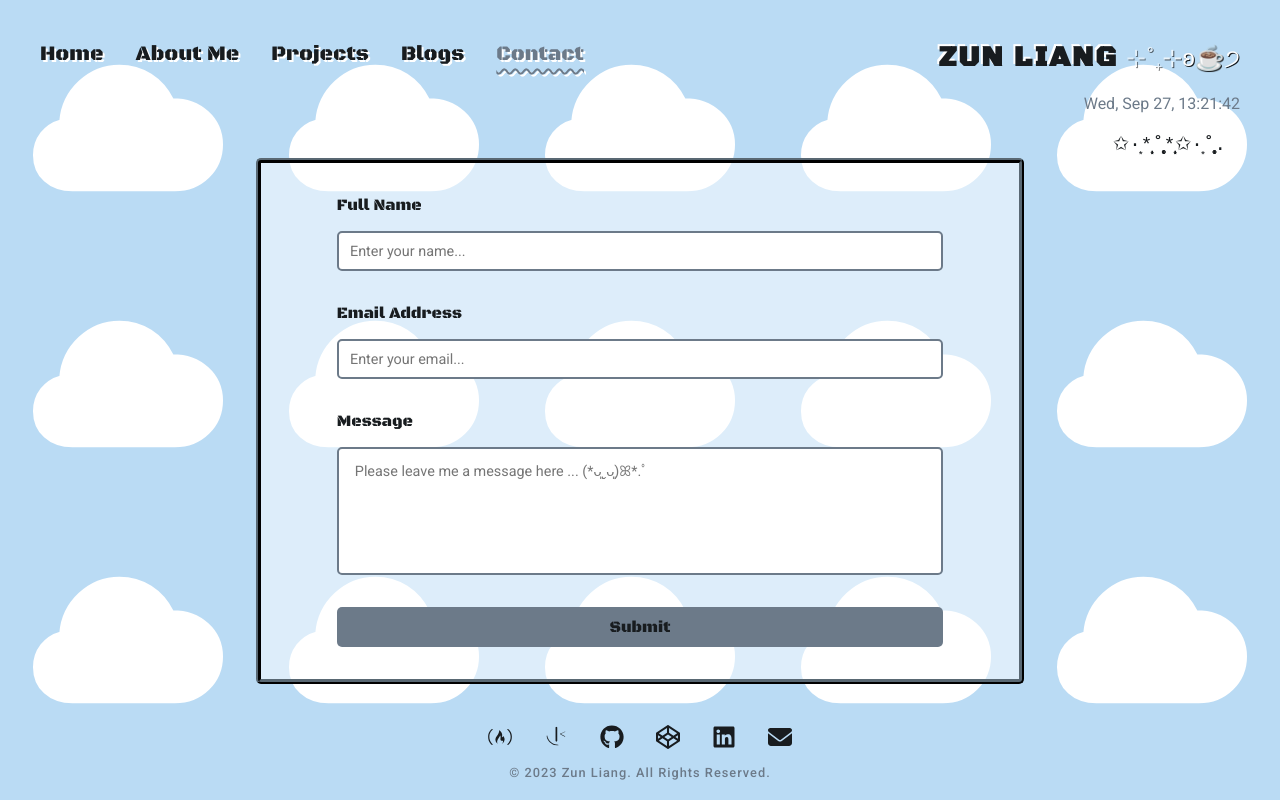
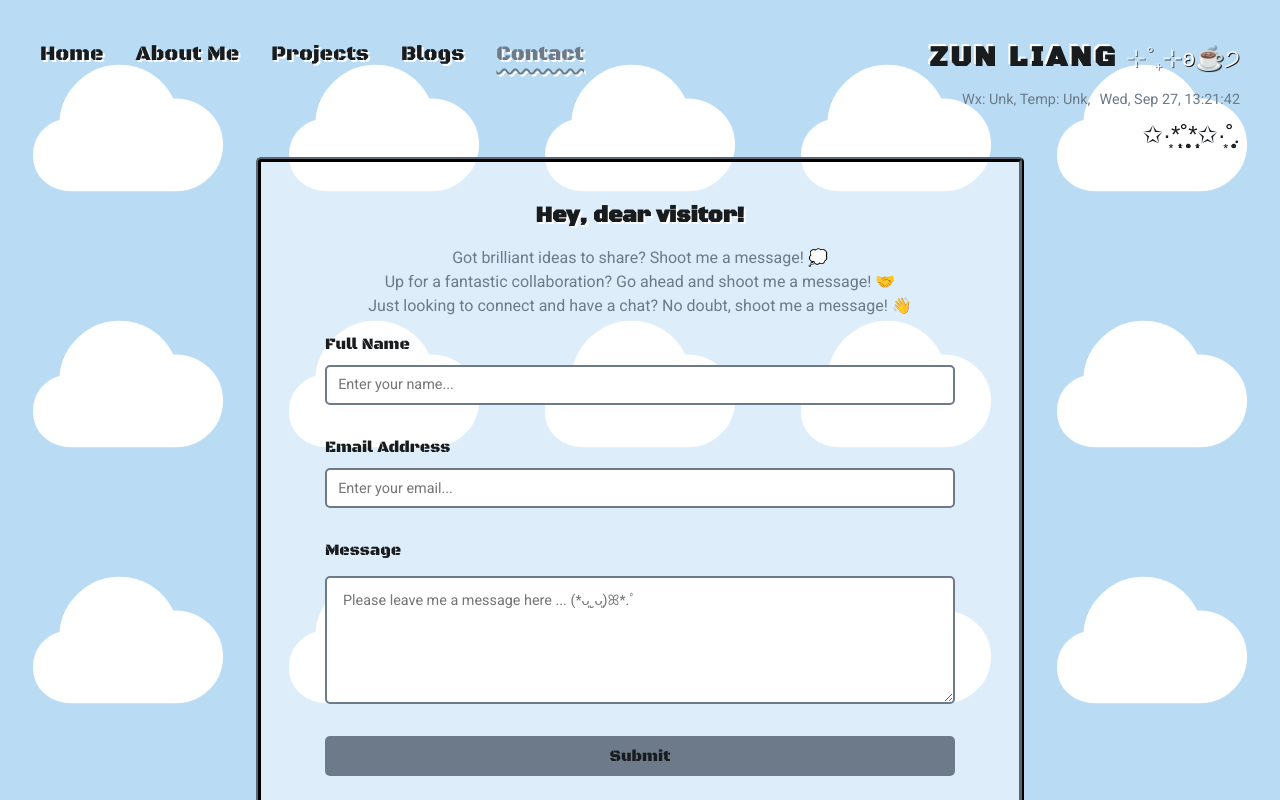
Before and after one commit to zun-liang/portfolio, a React (Vite) app: page /contact in a window 1280 px wide. Built offline with nearby package versions, Linux system fonts and the light colour scheme; no server answers.

Commit message:
fix markdown display bugs

```diff
--- a/package.json
+++ b/package.json
@@ -18,6 +18,8 @@
     "@fortawesome/react-fontawesome": "^0.2.0",
     "@uiw/react-md-editor": "^3.23.6",
     "firebase": "^10.4.0",
+    "html-react-parser": "^4.2.2",
+    "marked": "^9.1.2",
     "react": "^18.2.0",
     "react-dom": "^18.2.0",
     "react-markdown": "^9.0.0",
--- /dev/null
+++ b/src/components/BlogContent.jsx
@@ -0,0 +1,89 @@
+/* eslint-disable react/prop-types */
+import parse, { domToReact } from "html-react-parser";
+import styled from "styled-components";
+import { ParagraphColorSwitch } from "../assets/styles/Styles";
+const StyledH1 = styled.h1``;
+const StyledH2 = styled.h2``;
+const StyledH3 = styled.h3``;
+const StyledP = styled.p`
+  color: ${ParagraphColorSwitch};
+  line-height: 1.5;
+  & > a {
+    &:link,
+    &:hover,
+    &:active,
+    &:visited {
+      color: ${ParagraphColorSwitch};
+    }
+  }
+`;
+const StyledList = styled.ul`
+  & > li > ul > li {
+    margin-left: 1rem;
+    color: ${ParagraphColorSwitch};
+    line-height: 1.5;
+  }
+  & > li {
+    margin-left: 2rem;
+    color: ${ParagraphColorSwitch};
+    line-height: 1.5;
+  }
+  & > li > a,
+  & > li > ul > li > a {
+    &:link,
+    &:hover,
+    &:active,
+    &:visited {
+      color: ${ParagraphColorSwitch};
+    }
+  }
+`;
+const StyledLink = styled.a`
+  text-decoration: none;
+  &:link,
+  &:hover,
+  &:active,
+  &:visited {
+    color: ${ParagraphColorSwitch};
+  }
+`;
+const BlogContent = ({ theme, blogContent }) => {
+  const html = blogContent;
+  console.log(html);
+  const options = {
+    replace: (domNode) => {
+      if (domNode.type === "tag" && domNode.name === "h1") {
+        return (
+          <StyledH1 $theme={theme}>{domToReact(domNode.children)}</StyledH1>
+        );
+      }
+      if (domNode.type === "tag" && domNode.name === "h2") {
+        return (
+          <StyledH2 $theme={theme}>{domToReact(domNode.children)}</StyledH2>
+        );
+      }
+      if (domNode.type === "tag" && domNode.name === "h3") {
+        return (
+          <StyledH3 $theme={theme}>{domToReact(domNode.children)}</StyledH3>
+        );
+      }
+      if (domNode.type === "tag" && domNode.name === "p") {
+        return <StyledP $theme={theme}>{domToReact(domNode.children)}</StyledP>;
+      }
+      if (domNode.type === "tag" && domNode.name === "ul") {
+        return (
+          <StyledList $theme={theme}>{domToReact(domNode.children)}</StyledList>
+        );
+      }
+      if (domNode.type === "tag" && domNode.name === "a") {
+        return (
+          <StyledLink $theme={theme}>{domToReact(domNode.children)}</StyledLink>
+        );
+      }
+    },
+  };
+  return <>{parse(html, options)}</>;
+};
+export default BlogContent;
+
+//in page link not working
--- a/src/components/Header.jsx
+++ b/src/components/Header.jsx
@@ -35,11 +35,11 @@ const Title = styled.h1`
   color: ${PrimaryColorSwitch};
   text-shadow: -2px -2px ${SecondaryColorSwitch};
   @media (min-width: 800px) {
-    letter-spacing: 2px;
     font-size: 2rem;
   }
   @media (min-width: 1000px) {
     font-size: 1.8rem;
+    letter-spacing: 3px;
   }
 `;
 const SubTitle = styled.span`
@@ -78,7 +78,13 @@ const SubTitleBlinkSlow = styled(SubTitleBlink)`
 const StyledDiv = styled.div`
   display: flex;
   align-items: center;
-  gap: 10px;
+  gap: 5px;
+  @media (min-width: 800px) {
+    gap: 7px;
+  }
+  @media (min-width: 1000px) {
+    gap: 9px;
+  }
 `;
 const Time = styled.p`
   text-align: right;
@@ -86,29 +92,21 @@ const Time = styled.p`
   font-size: 0.8rem;
   color: ${TertiarySecondary};
   @media (min-width: 800px) {
-    margin: 1rem 0;
-    font-size: 1.2rem;
-  }
-  @media (min-width: 1000px) {
-    font-size: 1rem;
+    margin: 0.8rem 0;
+    font-size: 0.9rem;
   }
 `;
 const Weather = styled.p`
   color: ${TertiarySecondary};
-  & > span {
   font-size: 0.8rem;
+  @media (min-width: 800px) {
+    font-size: 0.9rem;
   }
 `;
-const ThemeSwitch = styled.pre`
-  transform: scale(0.8);
+const ThemeSwitch = styled.p`
+  font-size: 1.5rem;
   cursor: ${CursorPointerSwitch};
   text-shadow: 1px 1px ${SecondaryColorSwitch};
-  @media (min-width: 800px) {
-    font-size: 1.8rem;
-  }
-  @media (min-width: 1000px) {
-    font-size: 1.5rem;
-  }
 `;
 
 const Header = ({ theme, setTheme }) => {
@@ -120,7 +118,6 @@ const Header = ({ theme, setTheme }) => {
     minute: "2-digit",
     second: "2-digit",
     hourCycle: "h23",
-    hour12: false,
   };
   const [current, setCurrent] = useState(
     new Date().toLocaleString("en-US", options)
@@ -134,31 +131,29 @@ const Header = ({ theme, setTheme }) => {
     return () => clearInterval(interval);
   }, []);
 
-  const [lat, setLat] = useState("");
-  const [log, setLog] = useState("");
   const [weather, setWeather] = useState("");
   const [temp, setTemp] = useState("");
   const celsius = parseInt(temp - 273.15);
   const fahrenheit = parseInt(((temp - 273.15) * 9) / 5 + 32);
-  const [fetchError, setFetchhError] = useState(null);
+  const [fetchError, setFetchhError] = useState(true);
 
   useEffect(() => {
     navigator.geolocation.getCurrentPosition((pos) => {
-      setLat(pos.coords.latitude);
-      setLog(pos.coords.longitude);
-    });
+      const lat = pos.coords.latitude;
+      const log = pos.coords.longitude;
       fetch(
         `https://api.openweathermap.org/data/2.5/weather?lat=${lat}&lon=${log}&appid=49fd57e86d1e7e545f5c08f4b28d7dd7`
       )
         .then((res) => res.json())
         .then((data) => {
+          setFetchhError(false);
           setWeather(data.weather[0].main);
           setTemp(data.main.temp);
         })
         .catch(() => {
           setFetchhError(true);
         });
-    //have no idea why it is 400 bad request all the time
+    });
   }, []);
 
   const updateTheme = () => setTheme((prev) => !prev);
@@ -179,14 +174,16 @@ const Header = ({ theme, setTheme }) => {
       </TitleContainer>
       <Menu theme={theme} menu={menu} toggleMenu={toggleMenu} />
       <StyledDiv>
-        <Time $theme={theme}>{current}</Time>
-        {fetchError ? null : (
+        {fetchError ? (
+          <Weather $theme={theme}>Wx: Unk, Temp: Unk,</Weather>
+        ) : (
           <Weather $theme={theme}>
-            : {weather} {celsius}
-            <span>°C</span> / {fahrenheit}
-            <span>°F</span>
+            {weather} {celsius}
+            °C/{fahrenheit}
+            °F,
           </Weather>
         )}
+        <Time $theme={theme}>{current}</Time>
       </StyledDiv>
       <ThemeSwitch onClick={updateTheme} $theme={theme}>
         {theme ? "✩·͙*̩̩͙˚̩̥̩̥*̩̩͙✩·͙˚̩̥̩̥." : "⁺☁️☼₊☁️⁺₊"}
@@ -196,6 +193,3 @@ const Header = ({ theme, setTheme }) => {
 };
 
 export default Header;
-//it was showing "24:xx" instead of "00:xx"
-//should be fixed by hourCycle, have to see tomorrow
-//different browsers display emojis differently, pre better?
--- a/src/pages/Blogs.jsx
+++ b/src/pages/Blogs.jsx
@@ -4,14 +4,20 @@ import { getDocs, orderBy, query } from "firebase/firestore";
 import { memo, useEffect, useMemo } from "react";
 import { Link, useLoaderData, useSearchParams } from "react-router-dom";
 import styled from "styled-components";
+import Markdown from "react-markdown";
 
-import { CursorPointerSwitch, ParagraphColorSwitch, PrimaryColorSwitch, TertiaryColorSwitch } from "../assets/styles/Styles";
+import {
+  CursorPointerSwitch,
+  ParagraphColorSwitch,
+  PrimaryColorSwitch,
+  TertiaryColorSwitch,
+} from "../assets/styles/Styles";
 import { blogsCollection } from "../firebase";
 
 const BlogsContainer = styled.div`
   width: 80vw;
   min-height: 55vh;
-  margin: 0 auto;
+  margin: 0 auto 2rem;
   display: flex;
   flex-direction: column;
   gap: 2rem;
@@ -29,11 +35,11 @@ const BlogContainer = styled.div`
   gap: 0.5rem;
 `;
 const Filters = styled.div`
-  margin: 0 auto 2rem;
+  margin: 0 auto;
   display: flex;
   flex-wrap: wrap;
   justify-content: center;
-  gap: 1rem;
+  gap: 0.5rem;
 `;
 const Filter = styled.button`
   padding: 0.2rem 0.5rem;
@@ -50,7 +56,7 @@ const Filter = styled.button`
 `;
 const Time = styled.p`
   font-size: 0.8rem;
-  font-weight: 700;
+  font-weight: 500;
   color: ${TertiaryColorSwitch};
 `;
 const StyledH2 = styled.h2`
@@ -59,7 +65,7 @@ const StyledH2 = styled.h2`
   font-family: "Black Ops One", sans-serif;
   color: ${PrimaryColorSwitch};
 `;
-const StyledP = styled.p`
+const MarkdownOverview = styled(Markdown)`
   color: ${ParagraphColorSwitch};
   line-height: 1.5;
 `;
@@ -88,7 +94,7 @@ export const loader = async () => {
   //console.log("data fetched");
   try {
     const blogsRef = blogsCollection;
-    const q = query(blogsRef, orderBy("time", "desc"));
+    const q = query(blogsRef, orderBy("timestamp", "desc"));
     //blogs showing order is still werid
     const querySnapshot = await getDocs(q);
     let data = [];
@@ -126,7 +132,7 @@ const Blogs = ({ theme }) => {
           {blog.title.split(" ").slice(1).join(" ")}
         </StyledH2>
         <Time $theme={theme}>{blog.time}</Time>
-        <StyledP $theme={theme}>{blog.content.split("\n")[1]}</StyledP>
+        <MarkdownOverview $theme={theme}>{blog.overview}</MarkdownOverview>
       </BlogContainer>
     </BlogLink>
   ));
@@ -204,3 +210,4 @@ const Blogs = ({ theme }) => {
 
 export default memo(Blogs);
 //looks like memo can not stop many rerendering;
+//really don't like the link color of overview
--- a/src/pages/Contact.jsx
+++ b/src/pages/Contact.jsx
@@ -1,3 +1,4 @@
+/* eslint-disable react/no-unescaped-entities */
 /* eslint-disable react/prop-types */
 import { useForm, ValidationError } from "@formspree/react";
 import { useEffect } from "react";
@@ -28,8 +29,8 @@ const StyledDiv = styled.div`
 `;
 const StyledForm = styled.form`
   width: 80vw;
-  height: 55vh;
-  padding: 2rem 0;
+  margin: 0.5rem 0 1rem;
+  padding: 2rem;
   border-radius: 5px;
   border: 5px ridge ${PrimaryColorSwitch};
   background-color: ${OpacitySwitch};
@@ -38,11 +39,13 @@ const StyledForm = styled.form`
   flex-direction: column;
   justify-content: center;
   align-items: center;
-  gap: 0.5rem;
+  gap: 0.7rem;
+  @media (min-width: 800px) {
+    padding: 2.5rem 3rem;
+  }
   @media (min-width: 1000px) {
-    margin-bottom: 1rem;
+    padding: 2.5rem 4rem;
     width: 60vw;
-    height: auto;
     gap: 1rem;
   }
 `;
@@ -74,15 +77,43 @@ const StyledP = styled.p`
   @media (min-width: 1000px) {
   }
 `;
+const StyledH2 = styled.h2`
+  font-family: "Black Ops One", sans-serif;
+  font-size: 1.25rem;
+  color: ${PrimaryColorSwitch};
+  text-shadow: 2px 2px ${SecondaryColorSwitch};
+  @media (min-width: 800px) {
+    font-size: 1.4rem;
+  }
+`;
+const StyledList = styled.ul`
+  width: 100%;
+  margin-top: 0.5rem;
+  @media (min-width: 800px) {
+    margin-top: 0;
+  }
+`;
+const Message = styled.li`
+  width: 100%;
+  list-style: none;
+  line-height: 1.5;
+  text-align: center;
+  font-size: 0.9rem;
+  color: ${TertiaryColorSwitch};
+  @media (min-width: 1000px) {
+    font-size: 1rem;
+  }
+`;
 const StyledLabel = styled.label`
-  width: 80%;
+  width: 100%;
   text-align: left;
   font-family: "Black Ops One", sans-serif;
   color: ${PrimaryColorSwitch};
 `;
 const StyledInput = styled.input`
-  width: 80%;
+  width: 100%;
   height: 2rem;
+  margin-top: -0.3rem;
   margin-bottom: 1rem;
   padding: 0 0.7rem;
   border-radius: 5px;
@@ -110,9 +141,9 @@ const StyledInput = styled.input`
   }
 `;
 const StyledTextarea = styled.textarea`
-  width: 80%;
+  width: 100%;
+  max-width: 100%;
   min-height: 8rem;
-  resize: none;
   margin-bottom: 1rem;
   padding: 0.8rem 1rem;
   border-radius: 5px;
@@ -138,7 +169,7 @@ const StyledTextarea = styled.textarea`
   }
 `;
 const StyledButton = styled.button`
-  width: 80%;
+  width: 100%;
   height: 2.5rem;
   border: none;
   border-radius: 5px;
@@ -183,6 +214,19 @@ const Contact = ({ theme }) => {
       method="post"
       $theme={theme}
     >
+      <StyledH2 $theme={theme}>Hey, dear visitor!</StyledH2>
+      <StyledList>
+        <Message $theme={theme}>
+          Got brilliant ideas to share? Shoot me a message! 💭
+        </Message>
+        <Message $theme={theme}>
+          Up for a fantastic collaboration? Go ahead and shoot me a message! 🤝
+        </Message>
+        <Message $theme={theme}>
+          Just looking to connect and have a chat? No doubt, shoot me a message!
+          👋
+        </Message>
+      </StyledList>
       <StyledLabel htmlFor="name" $theme={theme}>
         Full Name
       </StyledLabel>
--- a/src/pages/Login.jsx
+++ b/src/pages/Login.jsx
@@ -5,17 +5,31 @@ import { Form, redirect } from "react-router-dom";
 /* eslint-disable react/prop-types */
 import styled from "styled-components";
 
-import { CursorPointerSwitch, HoverColorSwitch, OpacitySwitch, OutlineSwitch, PrimaryColorSwitch, SecondaryColorSwitch, TertiarySecondary } from "../assets/styles/Styles";
+import {
+  CursorPointerSwitch,
+  HoverColorSwitch,
+  OpacitySwitch,
+  OutlineSwitch,
+  PrimaryColorSwitch,
+  SecondaryColorSwitch,
+  TertiarySecondary,
+} from "../assets/styles/Styles";
 import { auth } from "../firebase";
 
 const LoginPage = styled(Form)`
-  width: 40vw;
+  width: 70vw;
   border: 5px ridge ${SecondaryColorSwitch};
   background-color: ${OpacitySwitch};
   border-radius: 5px;
   padding: 2rem;
   display: grid;
-  row-gap: 1rem;
+  row-gap: 1.5rem;
+  @media (min-width: 800px) {
+    width: 60vw;
+  }
+  @media (min-width: 1000px) {
+    width: 40vw;
+  }
 `;
 const StyledLabel = styled.label`
   font-family: "Black Ops One", sans-serif;
@@ -25,6 +39,7 @@ const StyledLabel = styled.label`
 `;
 const StyledInput = styled.input`
   height: 2rem;
+  margin-top: -1rem;
   padding: 0 0.7rem;
   border-radius: 5px;
   border: none;
@@ -45,7 +60,8 @@ const StyledInput = styled.input`
   }
 `;
 const StyledButton = styled.button`
-  width: 5rem;
+  justify-self: center;
+  width: 100%;
   height: 2rem;
   border: 2px solid ${PrimaryColorSwitch};
   border-radius: 5px;
@@ -98,6 +114,7 @@ const Login = ({ theme }) => {
           type="email"
           id="email"
           name="email"
+          placeholder="Enter admin email..."
           $theme={theme}
           required
         />
@@ -108,10 +125,10 @@ const Login = ({ theme }) => {
           type="password"
           id="password"
           name="password"
+          placeholder="Enter admin password..."
           $theme={theme}
           required
         />
-        {/* {error && <StyledP>Wrong user/password</StyledP>} */}
         <StyledButton $theme={theme}>Log in</StyledButton>
       </LoginPage>
     </>
@@ -119,3 +136,5 @@ const Login = ({ theme }) => {
 };
 
 export default Login;
+//how to clear form after submitted
+//error for wrong user/password, how to handle
--- a/src/pages/Post.jsx
+++ b/src/pages/Post.jsx
@@ -12,20 +12,25 @@ import {
 const PostContainer = styled.div`
   display: flex;
   flex-direction: column;
-  justify-content: center;
-  align-items: center;
-  gap: 2rem;
+  gap: 1.5rem;
 `;
 const StyledH1 = styled.h1`
+  grid-column: 1 /4;
   color: ${PrimaryColorSwitch};
   text-shadow: 2px 2px ${SecondaryColorSwitch};
   text-align: center;
 `;
 const StyledP = styled.p`
+  grid-column: 1 /4;
   font-family: "Black Ops One", sans-serif;
-  font-size: 2rem;
+  font-size: 1.8rem;
   color: ${PrimaryColorSwitch};
   text-shadow: 2px 2px ${SecondaryColorSwitch};
+`;
+const StyledDiv = styled.div`
+  display: flex;
+  justify-content: center;
+  gap: 2rem;
 `;
 const StyledLink = styled(Link)`
   text-decoration: none;
@@ -33,11 +38,11 @@ const StyledLink = styled(Link)`
 const StyledButton = styled.button`
   padding: 0.5rem;
   border: 2px dashed ${PrimaryColorSwitch};
-  border-radius: 5px;
+  border-radius: 10px;
   cursor: ${CursorPointerSwitch};
   background-color: transparent;
   font-family: "Black Ops One", sans-serif;
-  font-size: 1.2rem;
+  font-size: 1rem;
   color: ${PrimaryColorSwitch};
   &:hover,
   &:active {
@@ -57,11 +62,19 @@ const Post = ({ theme, logout }) => {
     <PostContainer>
       <StyledH1 $theme={theme}>♡⸜(˶˃ ᵕ ˂˶)⸝♡</StyledH1>
       <StyledP $theme={theme}>You've successfully posted your blog!</StyledP>
-      <StyledLink to="/logout">
-        <StyledButton $theme={theme} onClick={logout}>
-          Log out
-        </StyledButton>
-      </StyledLink>
+      <StyledDiv>
+        <StyledLink to="/logout">
+          <StyledButton $theme={theme} onClick={logout}>
+            Log out
+          </StyledButton>
+        </StyledLink>
+        <StyledLink to="/editor">
+          <StyledButton $theme={theme}>Go to Editor</StyledButton>
+        </StyledLink>
+        <StyledLink to="/blogs">
+          <StyledButton $theme={theme}>Go to Blogs</StyledButton>
+        </StyledLink>
+      </StyledDiv>
     </PostContainer>
   );
 };
```
Also changed, not shown: src/pages/Blog.jsx (+6 -11 lines), src/pages/Editor.jsx (+11 -5 lines), 2 other files (tests, documents, lock files or other folders). Lines whose indentation alone changed are shown as unchanged.
